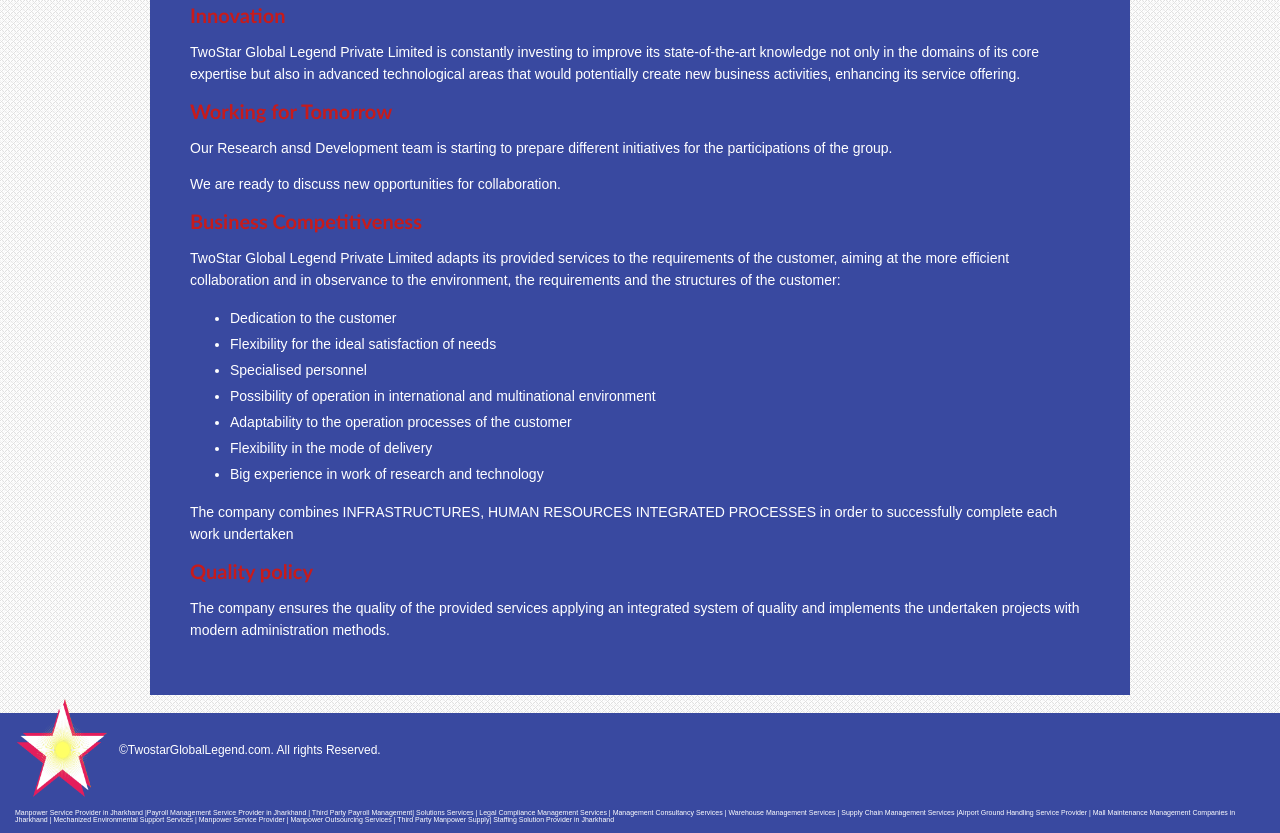
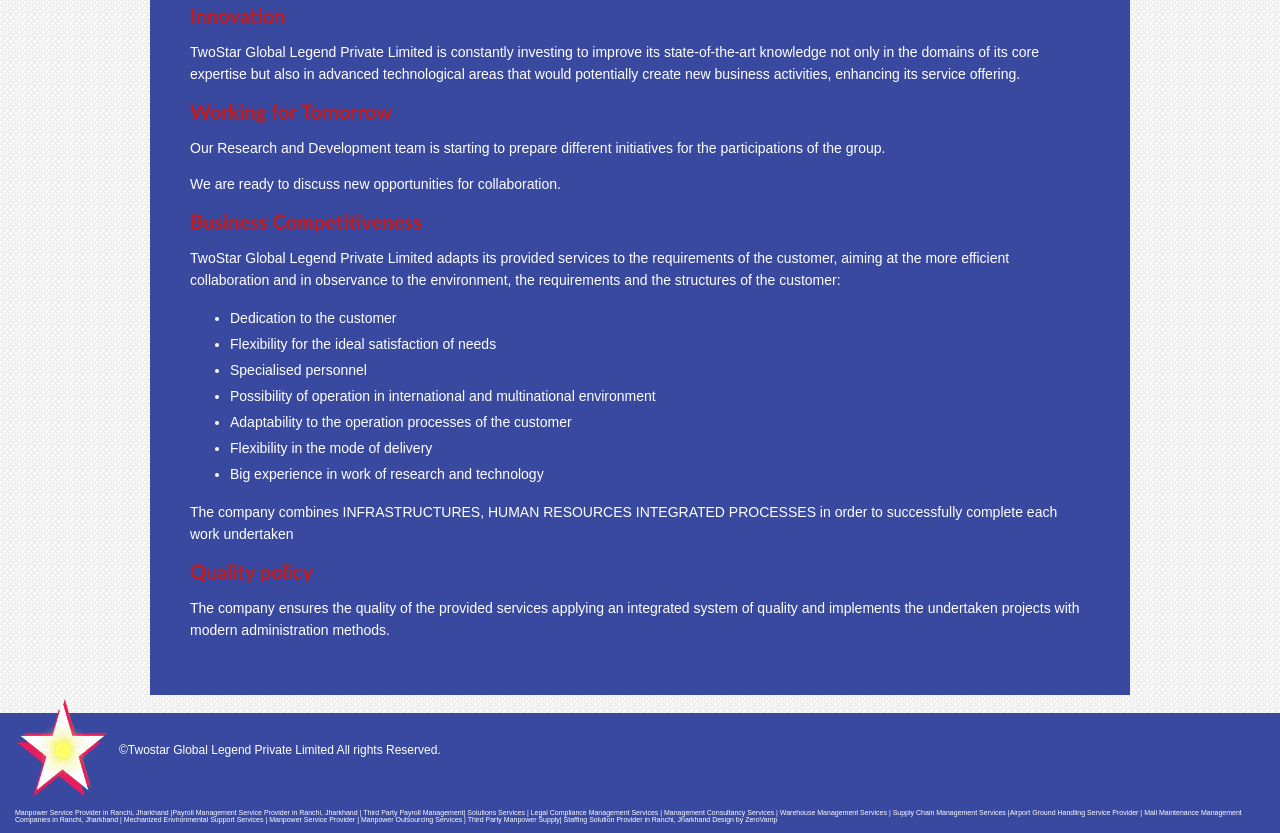
Before and after one commit to Rash037/TwostarGl, a plain HTML site: page about-m4solutions.php.html in a window 1280 px wide. Shown: the part 617-1450 px from the top of the page. Drawn offline with Linux system fonts and the light colour scheme.

Commit message:
Update about-m4solutions.php.html

```diff
--- a/about-m4solutions.php.html
+++ b/about-m4solutions.php.html
@@ -13,7 +13,7 @@
       <div class="top">
         <div class="header_right">
           <img src="images/phone-icon.png" class="" />
-          <span class="numbar right">For any Query 0124 – 4008962</span>
+          <span class="numbar right">For any Query +91 – 8434148143 </span>
           <div class="clear"></div>
         </div>
         <!--header_right-->
@@ -88,7 +88,7 @@
       </p>
       <h2>Working for Tomorrow</h2>
       <p>
-        Our Research ansd Development team is starting to prepare different
+        Our Research and Development team is starting to prepare different
         initiatives for the participations of the group.
       </p>
       <p>We are ready to discuss new opportunities for collaboration.</p>
@@ -129,7 +129,7 @@
       </div>
       <!--footer_left-->
       <span class="copyright left"
-        >&copy;TwostarGlobalLegend.com. All rights Reserved.</span
+        >&copy;Twostar Global Legend Private Limited All rights Reserved.</span
       >
       <div class="footer_right">
         <!--icon-->
@@ -138,15 +138,16 @@
       <div class="clear"></div>
       <div class="bottom"></div>
       <p2>
-        Manpower Service Provider in Jharkhand |Payroll Management Service
-        Provider in Jharkhand | Third Party Payroll Management| Solutions
-        Services | Legal Compliance Management Services | Management Consultancy
-        Services | Warehouse Management Services | Supply Chain Management
-        Services |Airport Ground Handling Service Provider | Mall Maintenance
-        Management Companies in Jharkhand | Mechanized Environmental Support
-        Services | Manpower Service Provider | Manpower Outsourcing Services |
-        Third Party Manpower Supply| Staffing Solution Provider in Jharkhand
+        Manpower Service Provider in Ranchi, Jharkhand |Payroll Management Service Provider
+        in Ranchi, Jharkhand | Third Party Payroll Management| Solutions Services | Legal
+        Compliance Management Services | Management Consultancy Services |
+        Warehouse Management Services | Supply Chain Management Services
+        |Airport Ground Handling Service Provider | Mall Maintenance Management
+        Companies in Ranchi, Jharkhand | Mechanized Environmental Support Services |
+        Manpower Service Provider | Manpower Outsourcing Services | Third Party
+        Manpower Supply| Staffing Solution Provider in Ranchi, Jharkhand
       </p2>
+      <p2>Design by ZeroVamp</p2>
       <!--bottom-->
     </div>
     <!--footer-->
```
